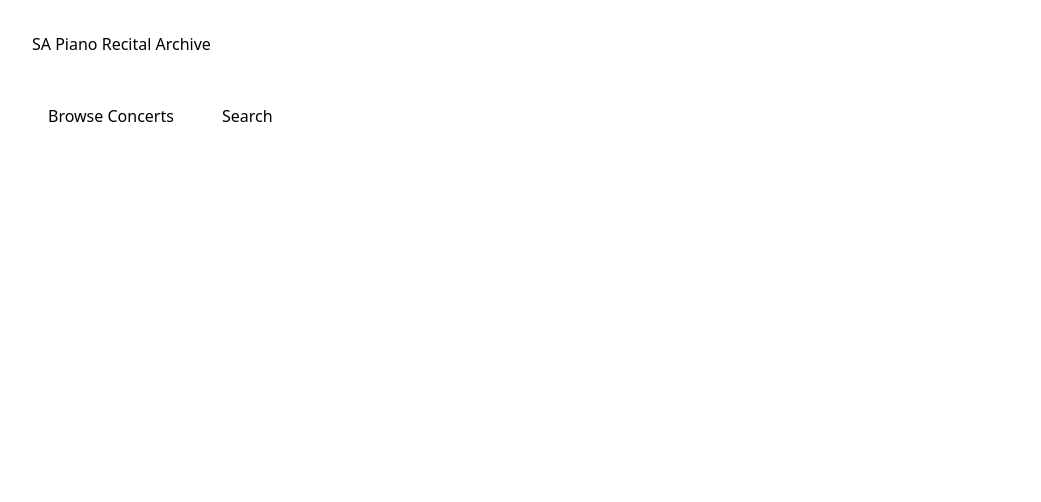
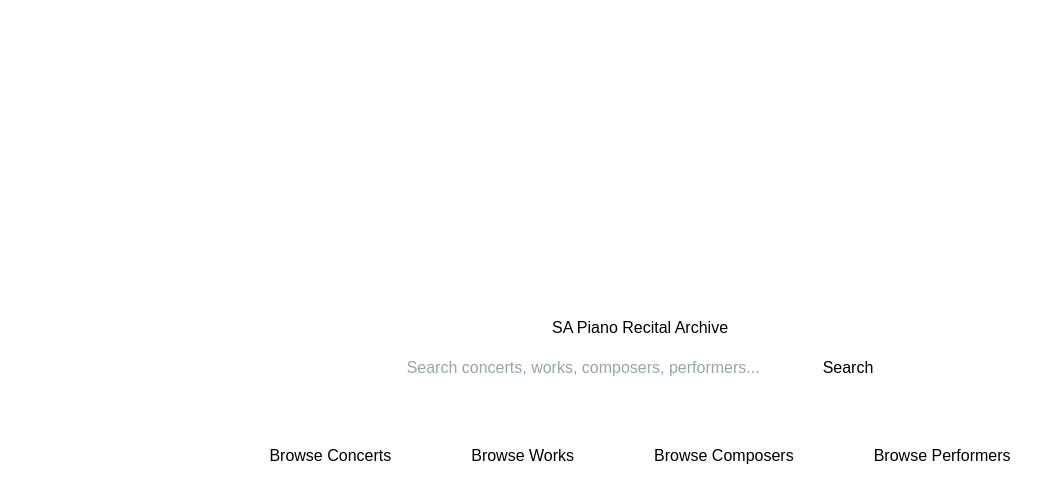
Before and after one commit to little-scale/sa-piano-archive-frontend-v2, a Next.js app: page / in a window 1280 px wide. Shown: the top 502 px of the page, without its empty margins (0-1041 px from the left). Built offline with nearby package versions, Linux system fonts and the light colour scheme.

Commit message:
Update index.js

```diff
--- a/pages/index.js
+++ b/pages/index.js
@@ -1,16 +1,45 @@
+import { useState } from 'react';
+import { useRouter } from 'next/router';
 import Link from 'next/link';
 
 export default function Home() {
+  const [query, setQuery] = useState('');
+  const router = useRouter();
+
+  const handleSearch = (e) => {
+    e.preventDefault();
+    if (query.trim()) {
+      router.push(`/search?q=${encodeURIComponent(query.trim())}`);
+    }
+  };
+
   return (
-    <div style={{ padding: '2rem' }}>
+    <div style={{
+      display: 'flex',
+      flexDirection: 'column',
+      alignItems: 'center',
+      justifyContent: 'center',
+      height: '100vh',
+      fontFamily: 'sans-serif'
+    }}>
       <h1>SA Piano Recital Archive</h1>
-      <div style={{ marginTop: '2rem' }}>
-        <Link href="/concerts">
-          <button style={{ padding: '1rem', marginRight: '1rem' }}>Browse Concerts</button>
-        </Link>
-        <Link href="/search">
-          <button style={{ padding: '1rem' }}>Search</button>
-        </Link>
+
+      <form onSubmit={handleSearch} style={{ marginBottom: '2rem' }}>
+        <input
+          type="text"
+          placeholder="Search concerts, works, composers, performers..."
+          value={query}
+          onChange={(e) => setQuery(e.target.value)}
+          style={{ padding: '1rem', width: '400px', fontSize: '1rem' }}
+        />
+        <button type="submit" style={{ padding: '1rem', marginLeft: '1rem', fontSize: '1rem' }}>Search</button>
+      </form>
+
+      <div style={{ display: 'flex', gap: '1rem' }}>
+        <Link href="/concerts"><button style={{ padding: '1rem 2rem' }}>Browse Concerts</button></Link>
+        <Link href="/works"><button style={{ padding: '1rem 2rem' }}>Browse Works</button></Link>
+        <Link href="/composers"><button style={{ padding: '1rem 2rem' }}>Browse Composers</button></Link>
+        <Link href="/performers"><button style={{ padding: '1rem 2rem' }}>Browse Performers</button></Link>
       </div>
     </div>
   );
```
